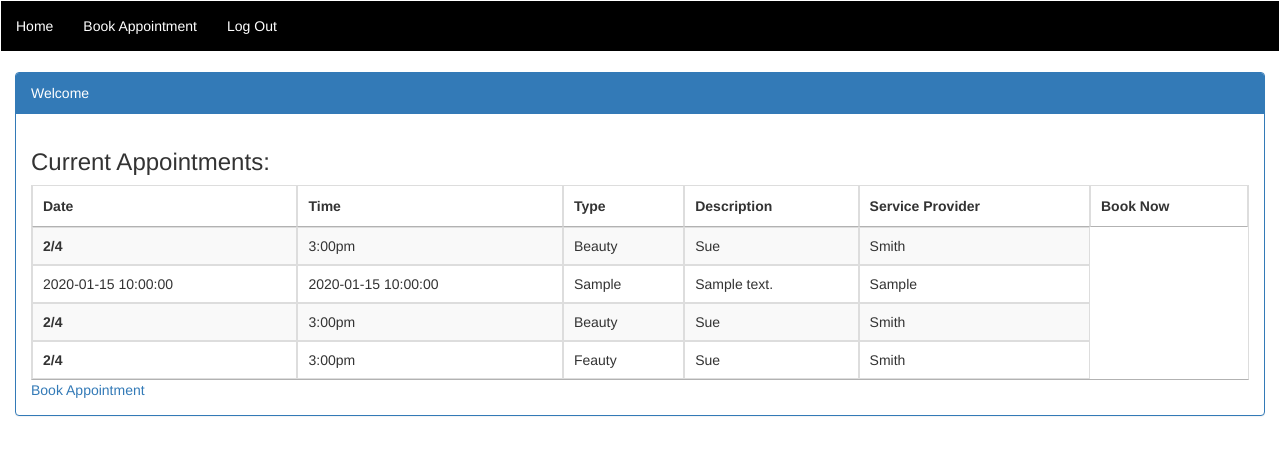
After one commit to EliHelfen/CS341S24, a CodeIgniter 4 app: template bookingsapp/app/Views/Appointment/viewAvailable.php in a window 1280 px wide. The commit adds this page. Shown: the top 455 px of the page. Run offline with PHP 8.4 and a stand-in for CodeIgniter, Linux system fonts and the light colour scheme; the template is opened without the code that fills it: most values are stand-ins (such as "Sample title", 1, 10 or a date in 2020); data that the repository does not hold is empty; some libraries are stand-ins or nearby versions.

Commit message:
Update view available table

```diff
--- a/bookingsapp/app/Config/Feature.php
+++ b/bookingsapp/app/Config/Feature.php
@@ -26,5 +26,5 @@ class Feature extends BaseConfig
     /**
      * Use improved new auto routing instead of the default legacy version.
      */
-    public bool $autoRoutesImproved = false;
+    public bool $autoRoutesImproved = true;
 }
--- a/bookingsapp/app/Config/Routes.php
+++ b/bookingsapp/app/Config/Routes.php
@@ -5,6 +5,8 @@ use CodeIgniter\Router\RouteCollection;
 /**
  * @var RouteCollection $routes
  */
+$routes->setAutoRoute(true);
+
 $routes->get('/', 'UserController::login');
 $routes->get('/register', 'UserController::register');
 $routes->get('/UserController/logout', 'UserController::logout');
@@ -16,3 +18,4 @@ $routes->get('/dashboard', 'UserController::dashboard');
 $routes->get('/appointment/book', 'AppointmentController::book');
 $routes->get('/appointment/create', 'AppointmentController::createAppointment');
 $routes->post('/AppointmentController/addAppointment', 'AppointmentController::addAppointment', ['as' => 'addAppointment']);
+$routes->post('/AppointmentController/viewAvailable', 'AppointmentController::viewAvailable', ['as' => 'viewAvailable']);
--- /dev/null
+++ b/bookingsapp/app/Views/Appointment/viewAvailable.php
@@ -0,0 +1,116 @@
+<?= $this->extend("layouts/default") ?>
+
+<?= $this->section("title") ?>Login<?= $this->endSection() ?>
+
+<?= $this->section("headLinks") ?>
+    <link rel="stylesheet" href="https://maxcdn.bootstrapcdn.com/bootstrap/3.4.1/css/bootstrap.min.css">
+    <script src="https://ajax.googleapis.com/ajax/libs/jquery/3.7.1/jquery.min.js"></script>
+    <script src="https://maxcdn.bootstrapcdn.com/bootstrap/3.4.1/js/bootstrap.min.js"></script>
+    <script type="text/javascript" src="~/Scripts/data-table/jquery.dataTables.js"></script>
+    <script type="text/javascript" src="~/Scripts/jquery.js"></script>
+    <script src="https://cdn.datatables.net/1.10.11/js/jquery.dataTables.min.js"></script>
+    <link rel="stylesheet" href="https://cdn.datatables.net/1.10.2/css/jquery.dataTables.min.css">
+    <link rel="stylesheet" typte="text/css" href="/css/homePage.css">
+
+<?= $this->endSection() ?>
+
+<?= $this->section("headStyle") ?>
+
+<?= $this->endSection() ?>
+
+<?= $this->section("content") ?>
+
+<div class="navbar">
+        <ul>
+            <li><a href="<?php echo base_url(); ?>dashboard">Home</a></li>
+            <li><a href="<?php echo base_url(); ?>appointment/book">Book Appointment</a></li>
+            <?php if ($user['user_type'] === '2'): ?>
+              <li><a href="<?php echo base_url(); ?>appointment/create">Add Appointment</a></li>
+            <?php endif; ?>
+            <li><a href="<?php echo base_url(); ?>/UserController/logout">Log Out</a></li>
+        </ul>
+
+    </div>
+
+
+<div class="container-fluid">
+    <div class="panel panel-primary">
+        <div id="welcome" class="panel-heading">Welcome <?= $user['first_name'] ?></div>
+        <div class="panel-body">
+            <h3>Current Appointments:</h3>
+            <table class="table table-striped table-bordered table-sm" id="apptTbl">
+                <thead>
+                  <tr>
+                    <th scope="col">Date</th>
+                    <th scope="col">Time</th>
+                    <th scope="col">Type</th>
+                    <th scope="col">Description</th>
+                    <th scope="col">Service Provider</th>
+                    <th>Book Now</th>
+                  </tr>
+                </thead>
+                <tbody>
+                  <tr>
+                    <th scope="row">2/4</th>
+                    <td>3:00pm</td>
+                    <td>Beauty</td>
+                    <td>Sue</td>
+                    <td>Smith</td>
+                  </tr>
+                  <?php foreach ($appointments as $a): ?>
+                    <td><?= $a['a_date'] ?></td>
+                    <td><?= $a['a_time'] ?></td>
+                    <td><?= $a['a_type'] ?></td>
+                    <td><?= $a['a_description'] ?></td>
+                    <td><?= $a['a_serviceProvider'] ?></td>
+                  <?php endforeach; ?>
+                  <tr>
+                    <th scope="row">2/4</th>
+                    <td>3:00pm</td>
+                    <td>Beauty</td>
+                    <td>Sue</td>
+                    <td>Smith</td>
+                  </tr>
+                  <tr>
+                    <th scope="row">2/4</th>
+                    <td>3:00pm</td>
+                    <td>Feauty</td>
+                    <td>Sue</td>
+                    <td>Smith</td>
+                  </tr>
+                </tbody>
+            </table>
+            <a href="<?php echo base_url(); ?>appointment/book">Book Appointment</a>
+    </div>
+</div>
+
+
+<?= $this->endSection() ?>
+
+<?= $this->section("footerLinks") ?>
+<script>
+    $(document).ready(function(){
+
+        $('#apptTbl').dataTable();
+
+
+        const queryString = window.location.search;
+        const urlParams = new URLSearchParams(queryString);
+        const user = urlParams.get('username');
+        document.getElementById("username").value = urlParams.get('username');
+        document.getElementById("username").text = urlParams.get('username');
+        document.getElementById("password").value = urlParams.get('password');
+        document.getElementById("password").text = urlParams.get('password');
+
+    });
+
+    function book(){
+        window.location.href = "bookAppointment.html?username=" + $("#username").val();
+    }
+
+    submitForm();
+
+
+</script>
+
+<?= $this->endSection() ?>
```
Also changed, not shown: bookingsapp/app/Controllers/AppointmentController.php (+34 -2 lines), bookingsapp/app/Views/Appointment/book.php (+6 -8 lines), bookingsapp/public/css/viewAvailable.css (added, +28 -0 lines).
